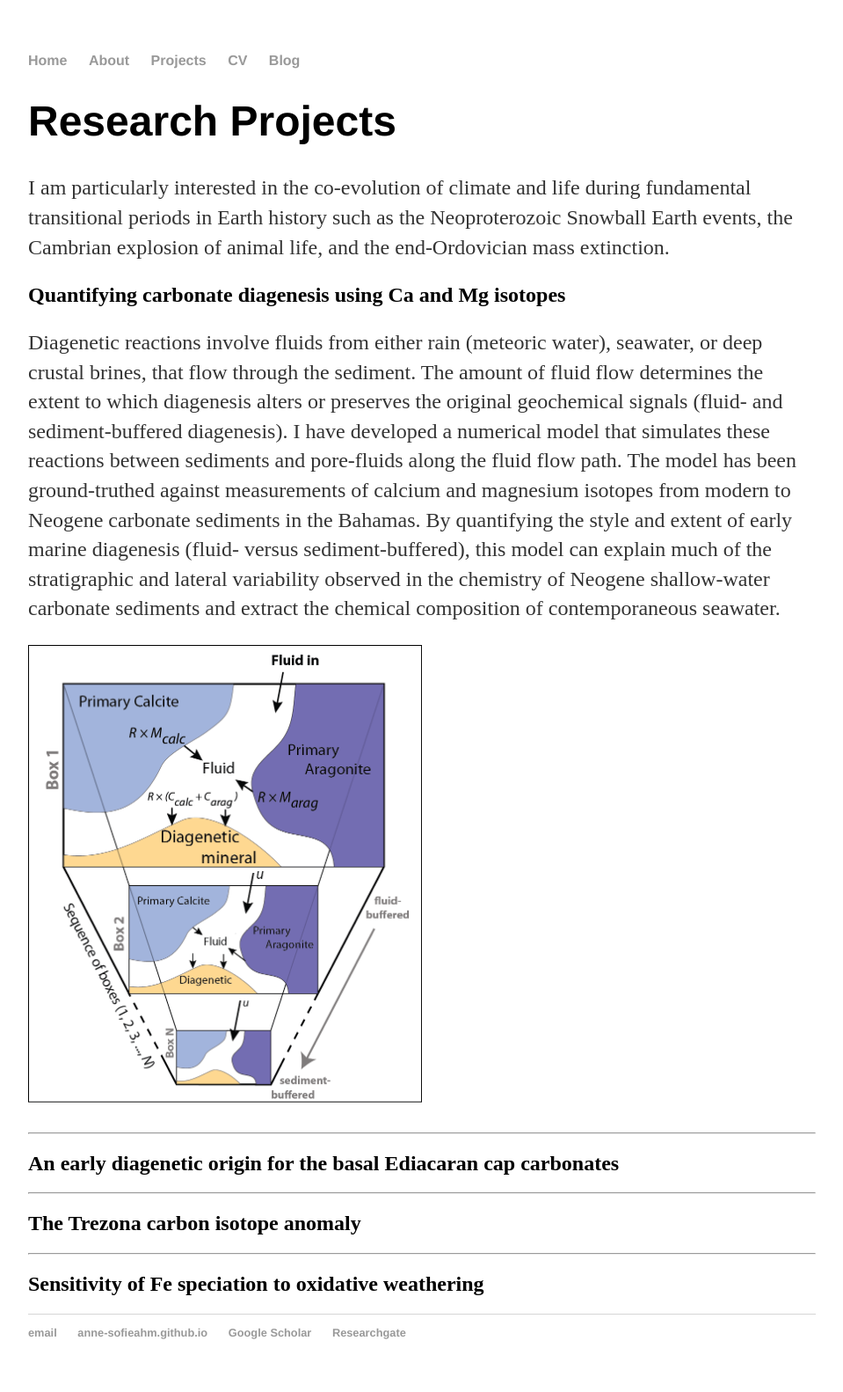
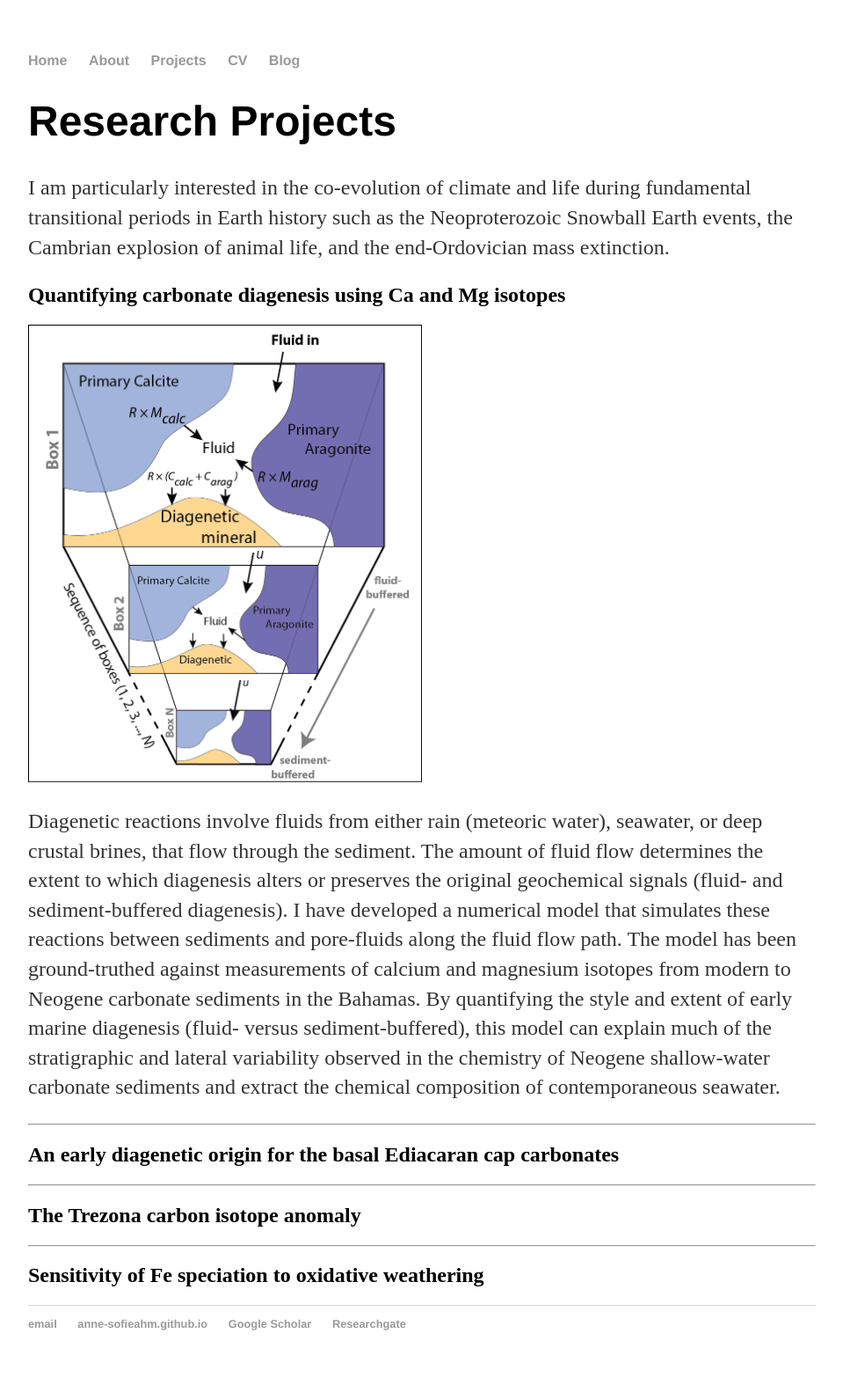
Before and after one commit to Anne-SofieAhm/Anne-SofieAhm.github.io, a Jekyll site: the page built from projects/index.html, in a window 1280 px wide. Shown: the whole page at 88% size, without its empty margins (160-1119 px from the left). Built offline with Jekyll 4.4.1, drawn with Linux system fonts in a browser that asks for light colours.

Commit message:
Update index.html

```diff
--- a/projects/index.html
+++ b/projects/index.html
@@ -11,6 +11,7 @@
   end-Ordovician mass extinction.</p>
 
 <h2>Quantifying carbonate diagenesis using Ca and Mg isotopes</h2>
+<img src="../Fig1_boxmodel_b.png" width="50%" align=”right”/>
 <p>Diagenetic reactions involve fluids from either rain (meteoric water), seawater,
   or deep crustal brines, that flow through the sediment. The amount of fluid flow
   determines the extent to which diagenesis alters or preserves the original geochemical
@@ -23,7 +24,7 @@
   and lateral variability observed in the chemistry of Neogene shallow-water
   carbonate sediments and extract the chemical composition of contemporaneous
   seawater.<p>
-<img src="../Fig1_boxmodel_b.png" width="50%"/>
+
 
 <hr />
 <h2>An early diagenetic origin for the basal Ediacaran cap carbonates</h2>
```
